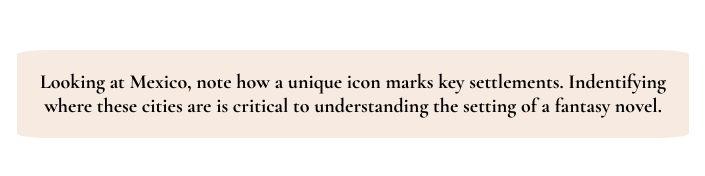
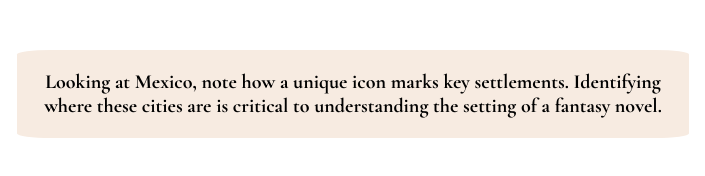
Before and after one commit to beccahalter/Priory, a plain HTML site: page index.html in a window 1280 px wide. Shown: the part 6081-6257 px from the top of the page, 307-1012 px from the left. Drawn offline with nearby package versions, Linux system fonts and the light colour scheme.

Commit message:
Update index.html
typo

```diff
--- a/index.html
+++ b/index.html
@@ -70,7 +70,7 @@
                     </div>
                     <div class="row">
                         <div class="center background-cream rounded">
-                            <p class="no-margin">Looking at Mexico, note how a unique icon marks key settlements. Indentifying where these cities are is critical to understanding the setting of a fantasy novel.</p>
+                            <p class="no-margin">Looking at Mexico, note how a unique icon marks key settlements. Identifying where these cities are is critical to understanding the setting of a fantasy novel.</p>
                         </div>
                     </div>
                 </div>
```
